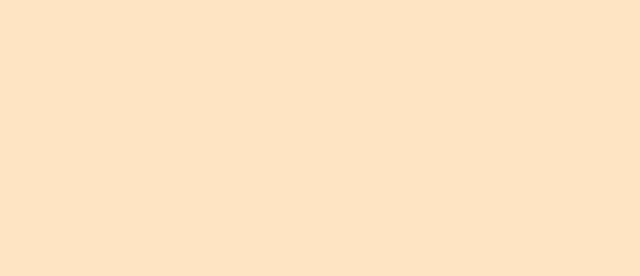
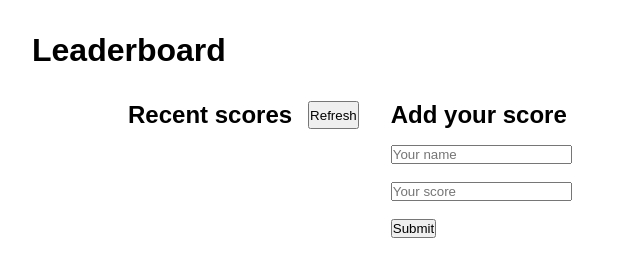
Before and after one commit to Hombre2014/Leaderboard, a website built with webpack: page src/index.html in a window 1280 px wide. Shown: the whole page, without its empty margins (0-640 px from the left). Built offline with nearby package versions, Linux system fonts and the light colour scheme.

Commit message:
Add basic HTML structure and styling

```diff
--- a/src/index.html
+++ b/src/index.html
@@ -1,10 +1,37 @@
 <!DOCTYPE html>
 <html lang="en">
+
 <head>
-    <meta charset="UTF-8">
-    <meta name="viewport" content="width=device-width, initial-scale=1.0">
-    <title>Leaderboard</title>
+  <meta charset="UTF-8">
+  <meta name="viewport" content="width=device-width, initial-scale=1.0">
+  <title>Yuriy's Leaderboard app</title>
 </head>
+
 <body>
+  <header>
+    <h1 id="title">Leaderboard</h1>
+  </header>
+  <main>
+    <section>
+      <div class="scores">
+        <h2>Recent scores</h2>
+        <button class="btn-refresh" type="button">Refresh</button>
+      </div>
+      <div class="results">
+
+      </div>
+    </section>
+    <aside>
+      <h2>Add your score</h2>
+      <form action="#">
+        <label for="name"></label>
+        <input type="text" id="name" name="name" placeholder="Your name"><br><br>
+        <label for="score"></label>
+        <input type="text" id="score" name="score" placeholder="Your score"><br><br>
+        <input type="submit" value="Submit">
+      </form>
+    </aside>
+  </main>
 </body>
+
 </html>
--- a/src/style.css
+++ b/src/style.css
@@ -1,3 +1,35 @@
+* {
+  padding: 0;
+  margin: 0;
+}
+
 body {
-  background-color: bisque;
+  font-family: Arial, Helvetica, sans-serif;
 }
+
+#title {
+  margin: 2rem;
+}
+
+main {
+  margin: 2rem 8rem;
+  display: flex;
+  column-gap: 2rem;
+}
+
+.scores {
+  display: flex;
+}
+
+.btn-refresh {
+  margin-left: 1rem;
+}
+
+form {
+  margin-top: 1rem;
+}
+
+section {
+  display: flex;
+  flex-direction: column;
+}
```
